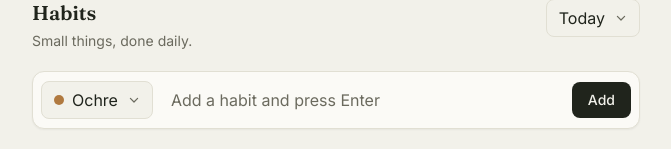
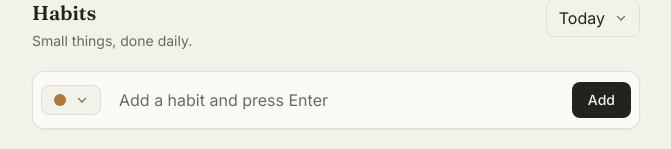
Before and after one commit to kieran-murphy/momentum, a Next.js app: page /momentum/habits in a window 1280 px wide. Shown: the part 107-256 px from the top of the page, without its empty margins (304-975 px from the left). Built offline with nearby package versions, Linux system fonts and the light colour scheme.

Commit message:
Fix to habit colours

```diff
--- a/components/AddHabit.tsx
+++ b/components/AddHabit.tsx
@@ -9,13 +9,16 @@ export default function AddHabit({ habits, onAdd }: { habits: Habit[]; onAdd: (n
   const [isFocused, setIsFocused] = useState(false);
   const [colorOverride, setColorOverride] = useState<string | null>(null);
 
-  // Suggests the first palette color no existing habit is already using, so
-  // new habits default to standing out from the ones already in the list.
-  const suggestedColor = useMemo(() => {
+  // A color already worn by an existing habit is off the table until that
+  // habit is deleted and frees it back up — unless every color is taken, in
+  // which case the picker falls back to the full palette rather than being empty.
+  const availableColors = useMemo(() => {
     const used = new Set(habits.map((h) => h.color));
-    return ACCENT_PALETTE.find((c) => !used.has(c)) ?? ACCENT_PALETTE[habits.length % ACCENT_PALETTE.length];
+    const unused = ACCENT_PALETTE.filter((c) => !used.has(c));
+    return unused.length > 0 ? unused : ACCENT_PALETTE;
   }, [habits]);
-  const color = colorOverride ?? suggestedColor;
+  const suggestedColor = availableColors[0];
+  const color = colorOverride && availableColors.includes(colorOverride) ? colorOverride : suggestedColor;
 
   function submit() {
     if (!name.trim()) return;
@@ -37,7 +40,7 @@ export default function AddHabit({ habits, onAdd }: { habits: Habit[]; onAdd: (n
         className="shrink-0"
         sections={[
           {
-            options: ACCENT_PALETTE.map((c) => ({ value: c, label: ACCENT_PALETTE_NAMES[c], color: c })),
+            options: availableColors.map((c) => ({ value: c, label: ACCENT_PALETTE_NAMES[c], color: c, hideLabel: true })),
           },
         ]}
       />
--- a/components/Dropdown.tsx
+++ b/components/Dropdown.tsx
@@ -2,7 +2,7 @@
 
 import { Fragment, useEffect, useRef, useState } from "react";
 
-export type DropdownOption = { value: string; label: string; color?: string };
+export type DropdownOption = { value: string; label: string; color?: string; hideLabel?: boolean };
 export type DropdownSection = { label?: string; options: DropdownOption[] };
 
 export default function Dropdown({
@@ -69,9 +69,9 @@ export default function Dropdown({
         className="flex items-center gap-2 rounded-lg border border-line bg-paper py-1.5 pl-3 pr-2.5 font-body text-base text-ink transition-colors hover:border-ink/20 focus:outline-none dark:border-line dark:bg-paper dark:text-ink"
       >
         {current?.color && (
-          <span aria-hidden="true" className="h-2.5 w-2.5 shrink-0 rounded-full" style={{ backgroundColor: current.color }} />
+          <span aria-hidden="true" className="h-3 w-3 shrink-0 rounded-full" style={{ backgroundColor: current.color }} />
         )}
-        <span className="truncate">{current?.label ?? value}</span>
+        <span className={current?.hideLabel ? "sr-only" : "truncate"}>{current?.label ?? value}</span>
         <svg
           aria-hidden="true"
           viewBox="0 0 20 20"
@@ -132,11 +132,11 @@ export default function Dropdown({
                       {option.color && (
                         <span
                           aria-hidden="true"
-                          className="h-2.5 w-2.5 shrink-0 rounded-full"
+                          className="h-3 w-3 shrink-0 rounded-full"
                           style={{ backgroundColor: option.color }}
                         />
                       )}
-                      <span className="truncate">{option.label}</span>
+                      <span className={option.hideLabel ? "sr-only" : "truncate"}>{option.label}</span>
                     </button>
                   </li>
                 );
--- a/lib/types.ts
+++ b/lib/types.ts
@@ -32,13 +32,11 @@ export const DEFAULT_GROUPS: Group[] = [
 const ACCENT_COLORS: { hex: string; name: string }[] = [
   { hex: "#A6613C", name: "Terracotta" },
   { hex: "#B0793F", name: "Ochre" },
-  { hex: "#C08A52", name: "Clay" },
   { hex: "#8C9B4F", name: "Olive" },
   { hex: "#4F7F6F", name: "Pine" },
   { hex: "#4B8C82", name: "Jade" },
   { hex: "#4B7B8C", name: "Teal" },
   { hex: "#5B6FA6", name: "Slate" },
-  { hex: "#6B5FA6", name: "Indigo" },
   { hex: "#8A5FA6", name: "Purple" },
   { hex: "#A65B7A", name: "Mauve" },
   { hex: "#A65B5B", name: "Wine" },
```
